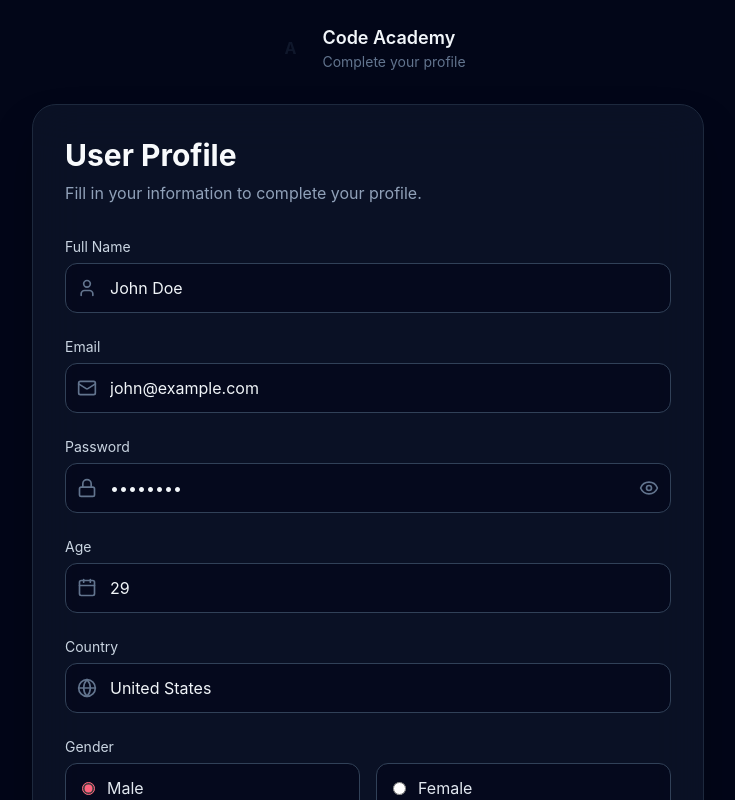
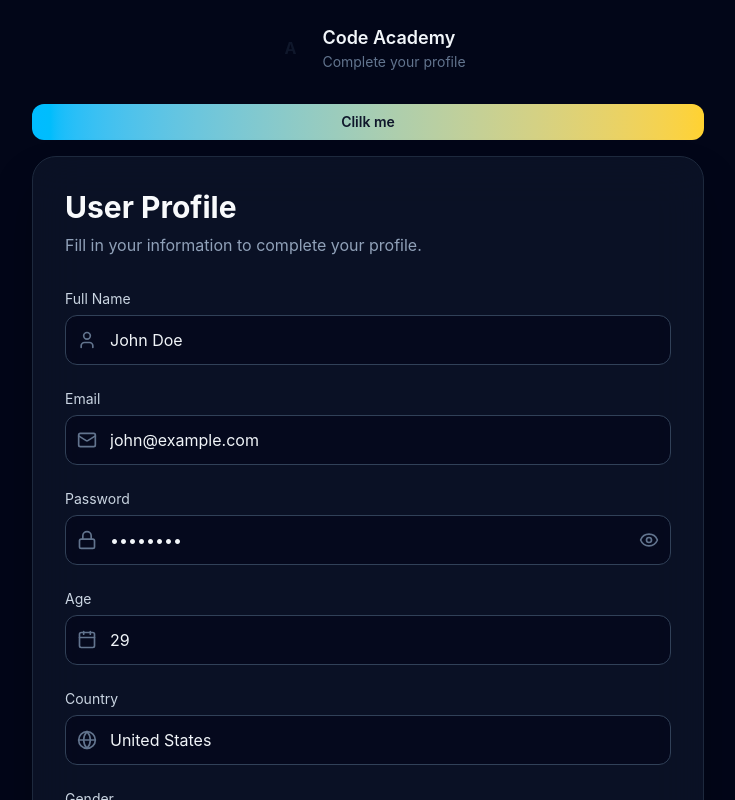
Before and after one commit to Mahdi-Khaghani/React-RHF, a React (Vite) app: page / in a window 1280 px wide. Shown: the top 800 px of the page, without its empty margins (272-1007 px from the left). Built offline with nearby package versions, Linux system fonts and the light colour scheme.

Commit message:
work with usefull method

```diff
--- a/src/components/SignUpForm.tsx
+++ b/src/components/SignUpForm.tsx
@@ -12,7 +12,7 @@
 } from "lucide-react";
 import { Controller, useFieldArray, useForm } from "react-hook-form";
 import FormField from "./FormField";
-import z, { promise } from "zod";
+import z from "zod";
 import { zodResolver } from "@hookform/resolvers/zod";
 
 const userProfileSchema = z.object({
@@ -87,6 +87,11 @@
     watch,
     reset,
     control,
+    // setValue
+    // getValues
+    // trigger
+    // clearErrors
+    setError
   } = useForm<UserProfileFormData>({
     defaultValues: {
       name: "",
@@ -150,6 +155,15 @@
             <p className="text-slate-500 text-sm">Complete your profile</p>
           </div>
         </div>
+
+        <button className={`w-full mt-2 bg-linear-to-r from-sky-400 to-amber-300 text-slate-900 font-semibold py-2
+          text-sm rounded-xl px-3 flex items-center justify-center gap-2 transition hover:brightness-105 active:scale-[0.98] mb-4`}
+          onClick={() => {
+            console.log(setError("name",{message : "Test Error"}))
+          }}
+          >
+              Clilk me
+        </button>
 
         {/* Card */}
         <div className="relative bg-slate-900/70 backdrop-blur-xl border border-slate-800 rounded-3xl p-8 shadow-2xl shadow-black/40">
```
